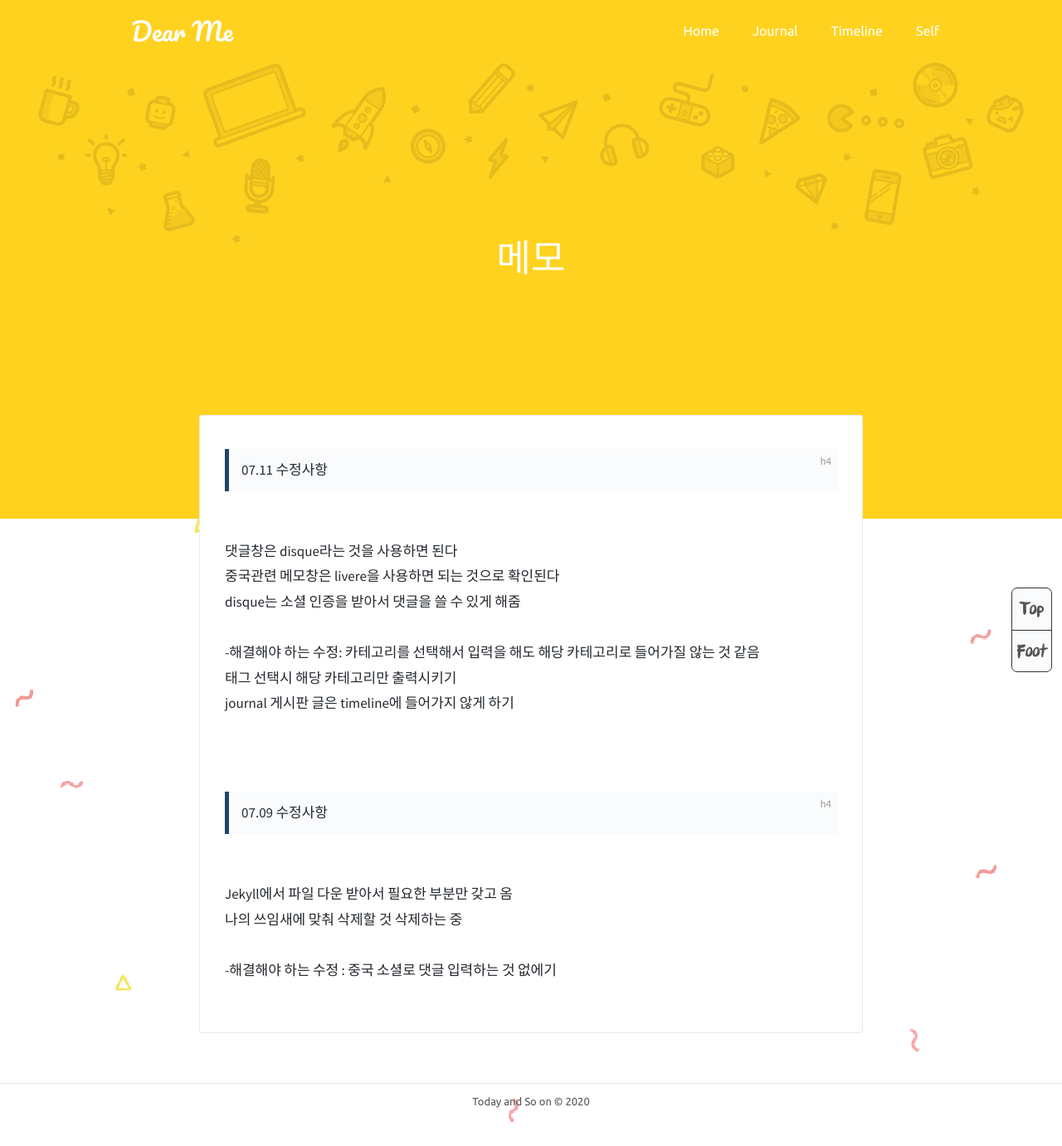
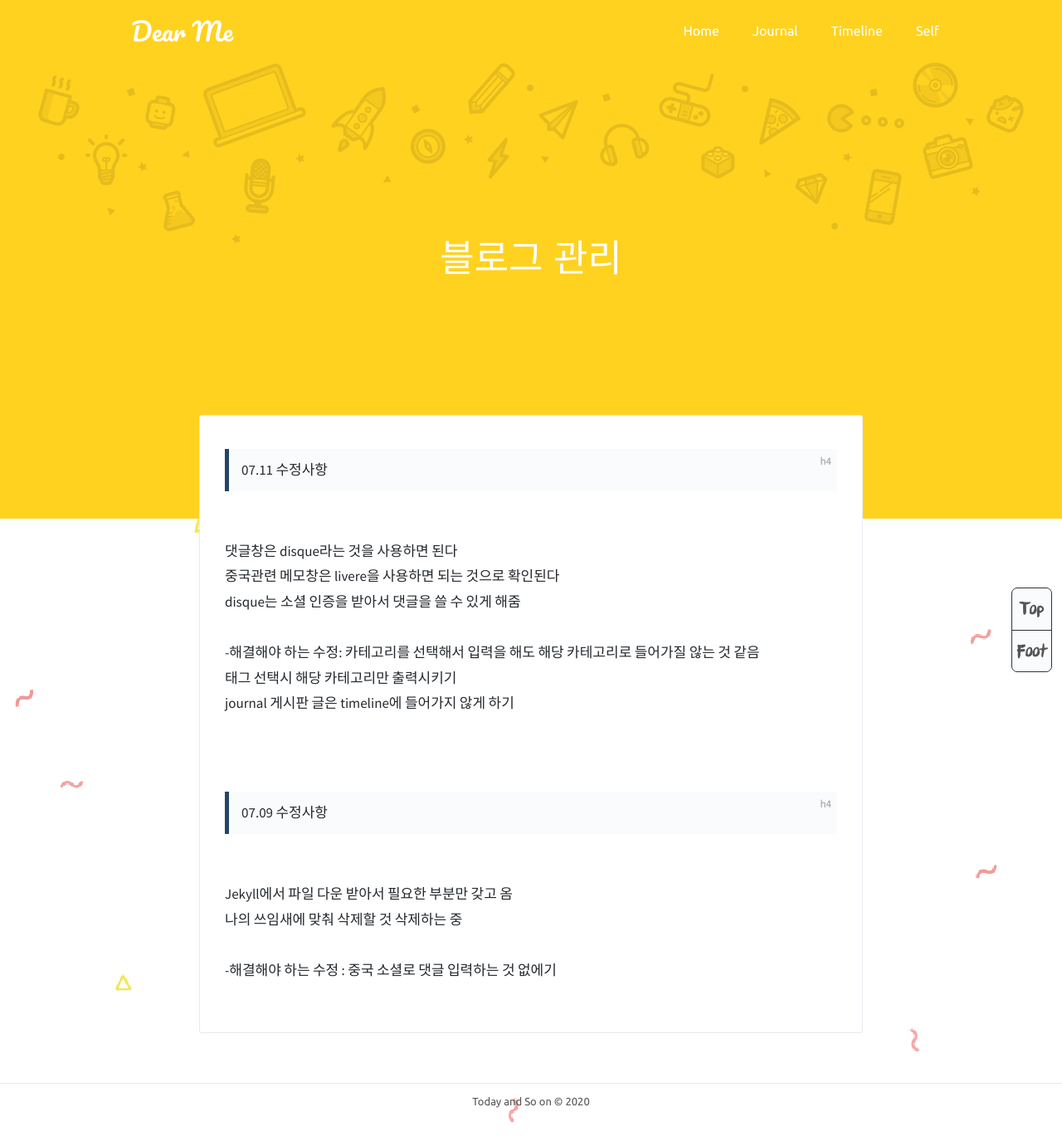
Before and after one commit to IraJane/IraJane.github.io, a Jekyll site: the page built from _posts/2020-07-09-first-post.md, in a window 1280 px wide. Shown: the whole page at 83% size. Built offline with Jekyll 4.4.1, drawn with Linux system fonts in a browser that asks for light colours; comment, search, counter and statistics services are not loaded.

Commit message:
Update 2020-07-09-first-post.md

```diff
--- a/_posts/2020-07-09-first-post.md
+++ b/_posts/2020-07-09-first-post.md
@@ -1,6 +1,6 @@
 ---
 layout: post
-title: '메모'
+title: '블로그 관리 '
 date: 2020.07.11
 author: IraJane
 color: rgb(255,210,32)
```
